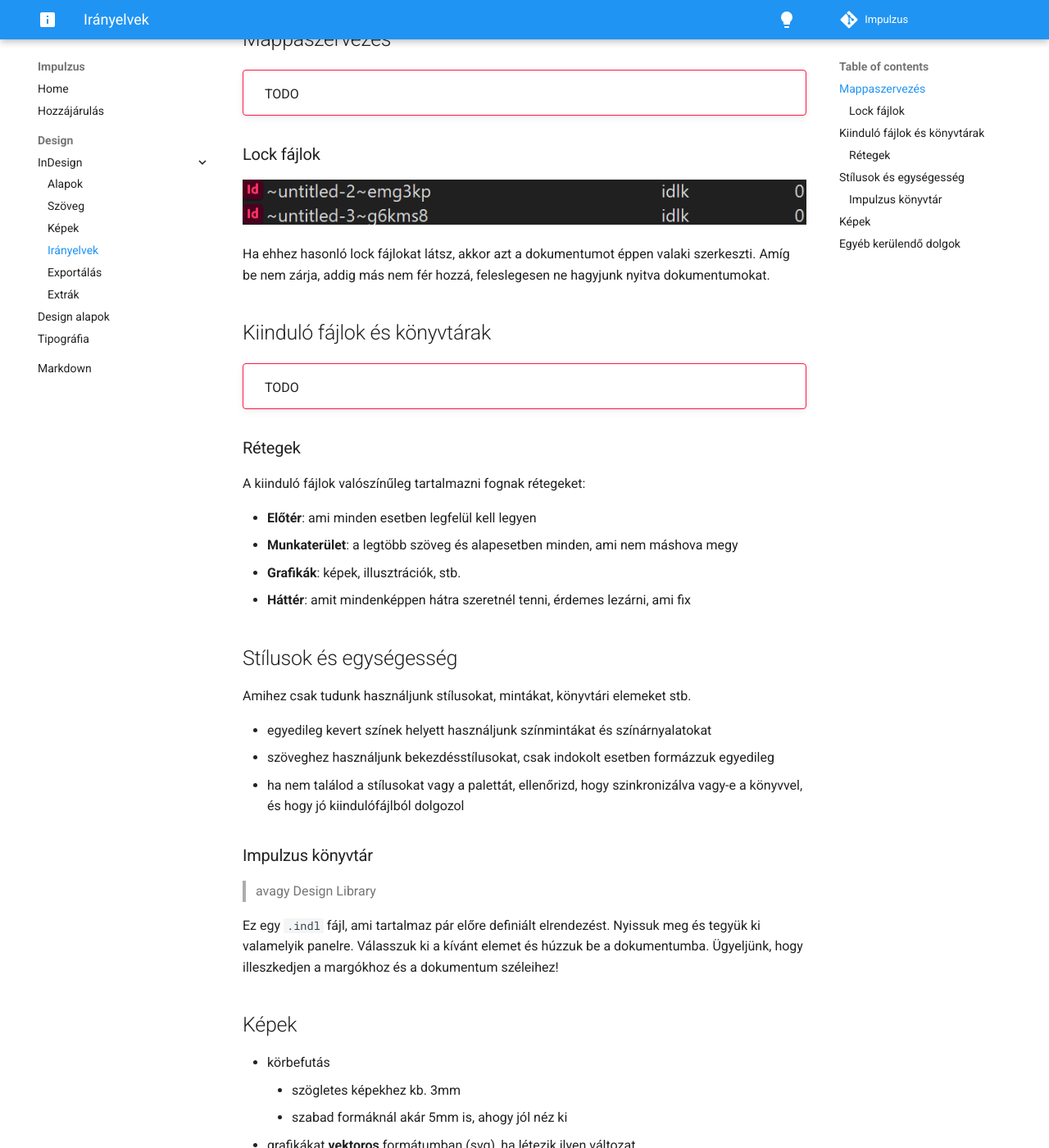
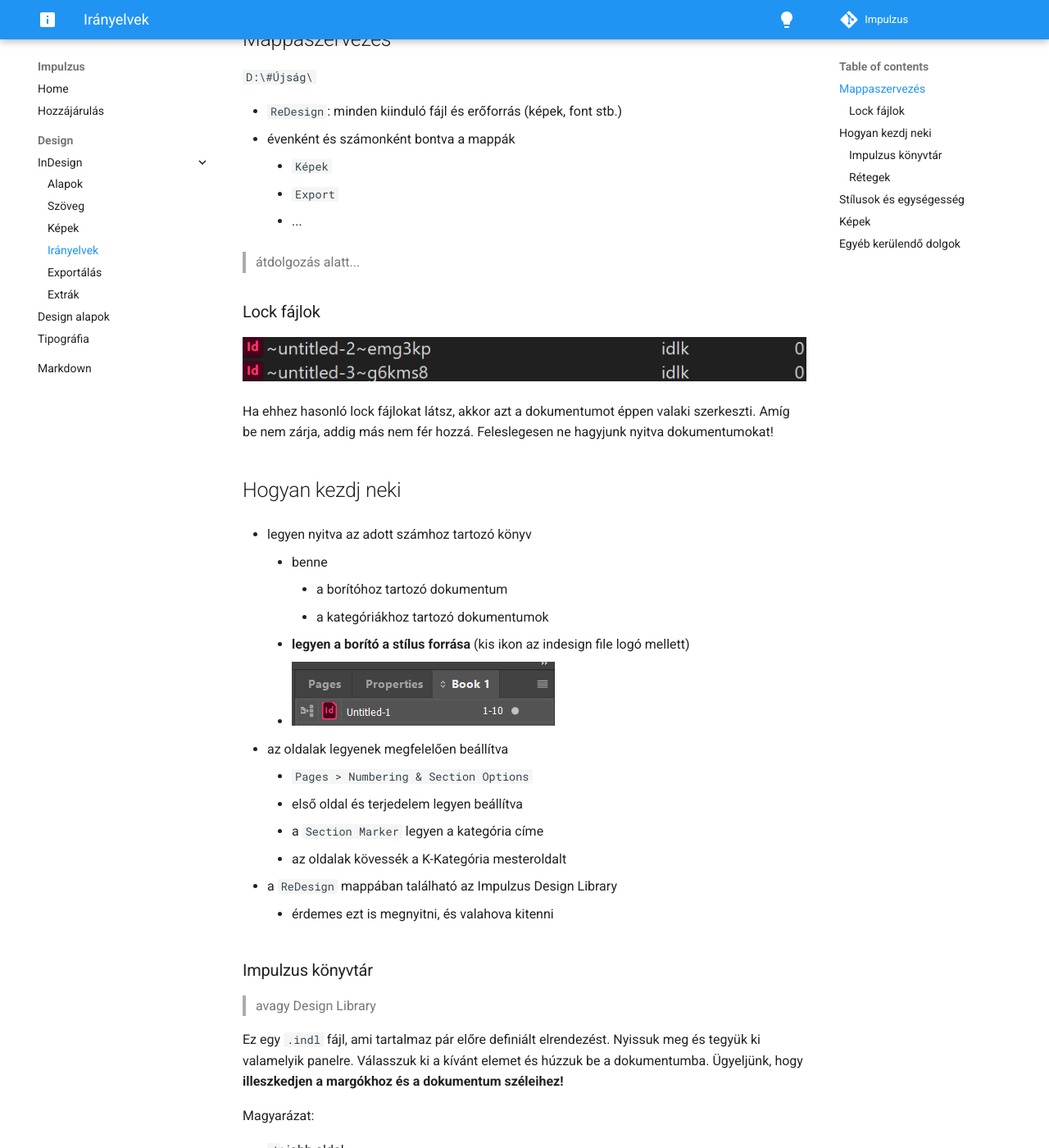
Before and after one commit to Gilgames32/impulzus, an MkDocs documentation site: the page built from docs/design/indesign/guidelines.md, in a window 1280 px wide and 1400 px high, scrolled down 374 px. Shown: the whole window at 82% size. Built offline with MkDocs 1.6.1 and Material for MkDocs 9.7.7, drawn with Linux system fonts in a browser that asks for light colours; comment, search, counter and statistics services are not loaded; some of the changed text lies outside the part shown.

Commit message:
wip guidelines

```diff
--- a/docs/design/indesign/guidelines.md
+++ b/docs/design/indesign/guidelines.md
@@ -7,19 +7,57 @@
 
 ## Mappaszervezés
 
-!!! danger ""
-    TODO
+`D:\#Újság\`
+
+- `ReDesign`: minden kiinduló fájl és erőforrás (képek, font stb.)
+- évenként és számonként bontva a mappák
+    - `Képek`
+    - `Export`
+    - ...
+
+> átdolgozás alatt...
 
 ### Lock fájlok
 
 ![](img/lockfile.png)
 
-Ha ehhez hasonló lock fájlokat látsz, akkor azt a dokumentumot éppen valaki szerkeszti. Amíg be nem zárja, addig más nem fér hozzá, feleslegesen ne hagyjunk nyitva dokumentumokat.
+Ha ehhez hasonló lock fájlokat látsz, akkor azt a dokumentumot éppen valaki szerkeszti. Amíg be nem zárja, addig más nem fér hozzá. Feleslegesen ne hagyjunk nyitva dokumentumokat!
 
-## Kiinduló fájlok és könyvtárak
+## Hogyan kezdj neki
 
-!!! danger ""
-    TODO
+- legyen nyitva az adott számhoz tartozó könyv
+    - benne
+        - a borítóhoz tartozó dokumentum
+        - a kategóriákhoz tartozó dokumentumok
+    - **legyen a borító a stílus forrása** (kis ikon az indesign file logó mellett)
+    - ![](img/starter_book.png)
+
+- az oldalak legyenek megfelelően beállítva
+    - `Pages > Numbering & Section Options`
+    - első oldal és terjedelem legyen beállítva
+    - a `Section Marker` legyen a kategória címe
+    - az oldalak kövessék a K-Kategória mesteroldalt
+
+- a `ReDesign` mappában található az Impulzus Design Library
+    - érdemes ezt is megnyitni, és valahova kitenni
+
+### Impulzus könyvtár
+
+> avagy Design Library
+
+Ez egy `.indl` fájl, ami tartalmaz pár előre definiált elrendezést.
+Nyissuk meg és tegyük ki valamelyik panelre.
+Válasszuk ki a kívánt elemet és húzzuk be a dokumentumba.
+Ügyeljünk, hogy **illeszkedjen a margókhoz és a dokumentum széleihez!**
+
+Magyarázat:
+
+- `J`: jobb oldal
+- `B`: bal oldal
+- `M`: mindkét oldalon működik
+- általában van egy főcím, egy alcím, egy bevezető és a két hasábban a szöveg törzse
+- vannak erre egyesített elemek, de egyesével is berakhatjuk
+- figyeljünk, hogy az elemek szélei érjenek össze (a margók jól be kéne legyenek állítva)
 
 ### Rétegek
 
```
Also changed, not shown: other parts of docs/design/indesign/guidelines.md (+0 -8 lines), docs/design/indesign/img/starter_book.png (added).
